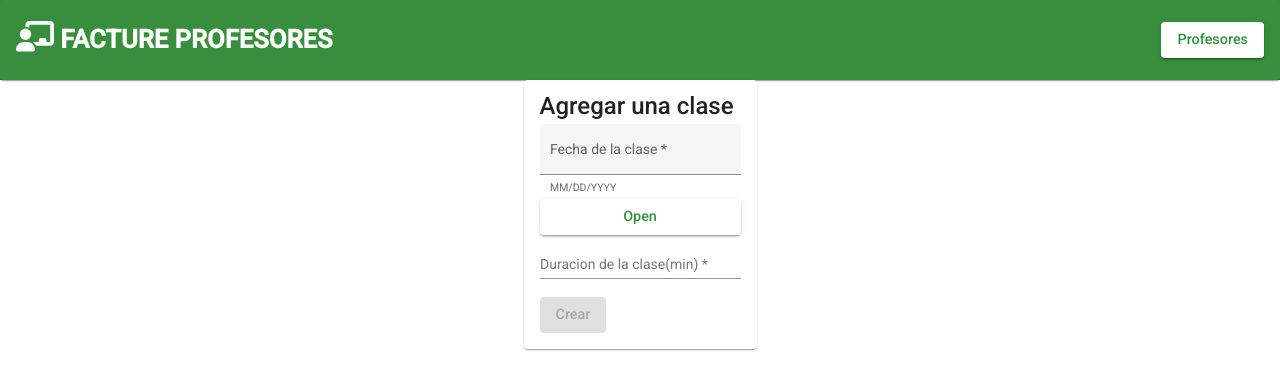
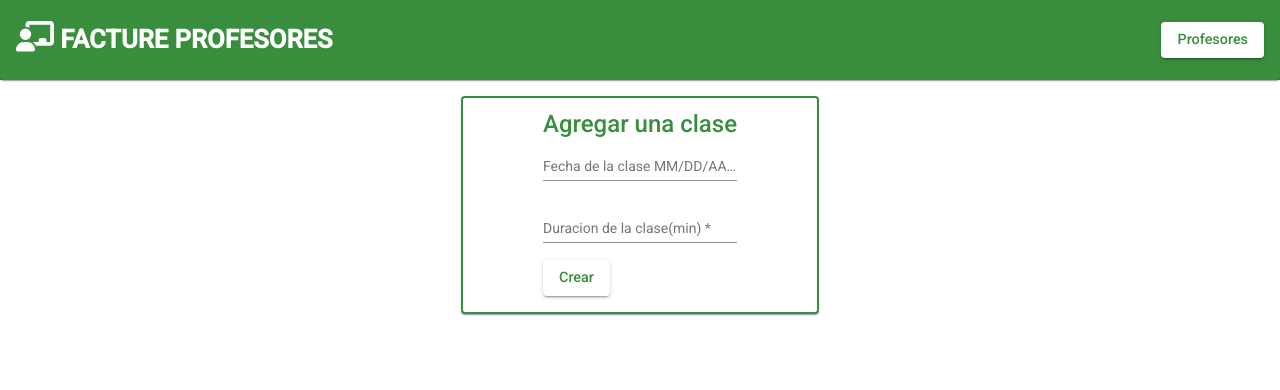
Before and after one commit to Sebastian-RP/facture-profesores-front, an Angular app: page /agregar-leccion/1 in a window 1280 px wide. Shown: the top 390 px of the page. Built offline with nearby package versions, Linux system fonts and the light colour scheme; no server answers.

Commit message:
add lessons working

```diff
--- a/src/app/components/add-lesson/add-lesson.component.html
+++ b/src/app/components/add-lesson/add-lesson.component.html
@@ -23,23 +23,24 @@
                     <form [formGroup]="LessonsForm" (ngSubmit)="submit()">
                         <div fxLayout="row" fxLayout="column" fxLayoutGap="25px" fxLayoutGap="5px">
 
-                            <mat-form-field class="example-full-width" appearance="fill">
+                            <!-- <mat-form-field class="example-full-width" appearance="fill">
                                 <mat-label>Fecha de la clase</mat-label>
                                 <input matInput [matDatepicker]="picker" formControlName="lessonDate" >
                                 <mat-hint>MM/DD/YYYY</mat-hint>
                                 <mat-datepicker #picker></mat-datepicker>
                             </mat-form-field>
-                            <button mat-raised-button class="date-button" (click)="picker.open()">Open</button>
+                            <button mat-raised-button class="date-button" (click)="picker.open()">Open</button> -->
+
+                            <mat-form-field>
+                                <mat-label>Fecha de la clase MM/DD/AAAA</mat-label>
+                                <input matInput formControlName="lessonDate">
+                            </mat-form-field>
 
                             <mat-form-field>
                                 <mat-label>Duracion de la clase(min)</mat-label>
                                 <input matInput formControlName="durationLesson">
                             </mat-form-field>
 
-                            <!-- <mat-form-field>
-                                <mat-label>Tarifa por hora</mat-label>
-                                <input matInput formControlName="priceHour">
-                            </mat-form-field> -->
                         </div>
                         <div fxLayout="row" fxLayout.xs="column" fxLayoutGap="25px" fxLayoutAling="end">
                             <button mat-raised-button type="submit" [disabled]="!ActiveButton()">Crear</button>
--- a/src/app/components/add-lesson/add-lesson.component.scss
+++ b/src/app/components/add-lesson/add-lesson.component.scss
@@ -31,3 +31,10 @@ mat-card button{
 .body-container{
 
 }
+
+.body-container mat-card{
+    color: #388E3D;
+    margin-top: 1rem;
+    padding: 1rem 5rem;
+    border: solid 2px #388E3D;
+}
--- a/src/app/components/add-lesson/add-lesson.component.ts
+++ b/src/app/components/add-lesson/add-lesson.component.ts
@@ -13,6 +13,12 @@ export class AddLessonComponent implements OnInit {
   private URL_NEW_LESSON: string = "http://localhost:5289/api/Lesson/Guardar";
 
   public idParam: number = 0;
+
+  public sendData = {
+    lessonDate: "",
+    durationLesson: 0,
+    instructorId: 0
+  }
   public LessonsForm!: FormGroup;
 
   constructor(private activateRoute: ActivatedRoute, private http: HttpClient) {
@@ -37,7 +43,7 @@ export class AddLessonComponent implements OnInit {
 
   ActiveButton(){//si algun campo no cumple no permite enviar
     if (this.LessonsForm.status === "INVALID") {
-      return false
+      return true //
     }else{
       return true
     }
@@ -47,12 +53,15 @@ export class AddLessonComponent implements OnInit {
     console.log(this.LessonsForm);
     this.LessonsForm.value.instructorId = this.idParam;
 
-    this.http.post(this.URL_NEW_LESSON, this.LessonsForm.value) //funciona creacion de instructor
+    this.sendData.instructorId = this.idParam;
+    this.sendData.durationLesson =  this.LessonsForm.value.durationLesson;
+    this.sendData.lessonDate = this.LessonsForm.value.lessonDate;
+    //this.sendData.lessonDate = "08/10/2022";
+
+    this.http.post(this.URL_NEW_LESSON, this.sendData) //funciona creacion de instructor
     .subscribe((res) => {
       console.log(res);
     })
-
-    console.log(this.LessonsForm.value);
   }
 
 }
```
